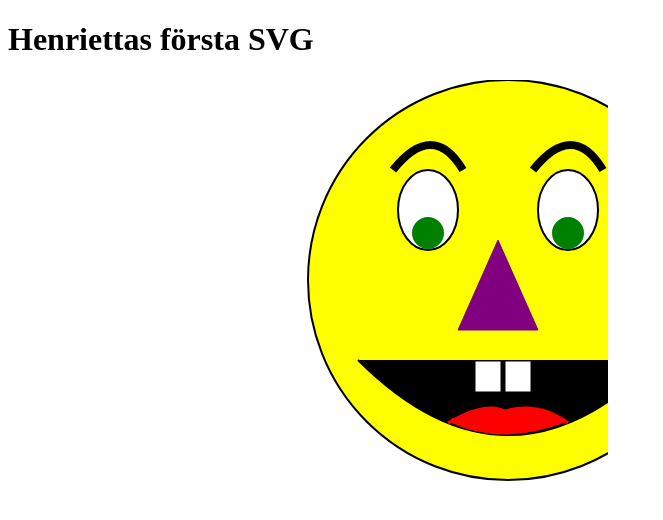
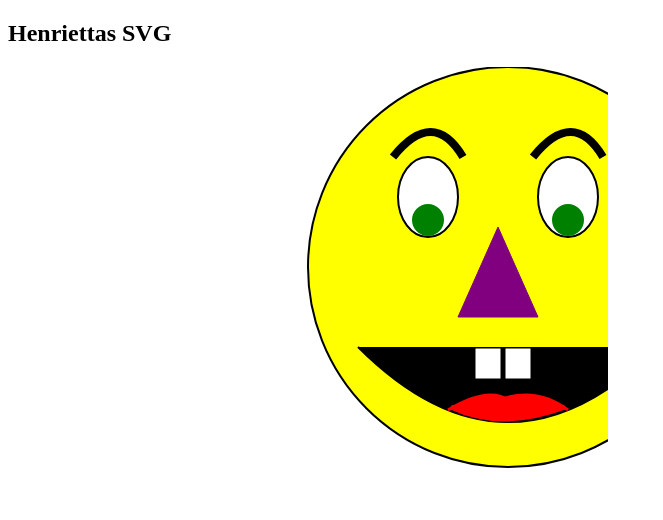
Before and after one commit to Hettan80/MyFirstSVG, a plain HTML site: page MyFirstSVG2/Index.html in a window 1280 px wide. Shown: the whole page, without its empty margins (0-663 px from the left). Drawn offline with Linux system fonts and the light colour scheme.

Commit message:
Changed text

```diff
--- a/MyFirstSVG2/Index.html
+++ b/MyFirstSVG2/Index.html
@@ -4,7 +4,7 @@
     <title></title>
 </head>
 <body>
-    <h1>Henriettas första SVG</h1>
+    <h2>Henriettas SVG</h2>
 
     <svg width="600" height="600">
         <!--head-->
```
